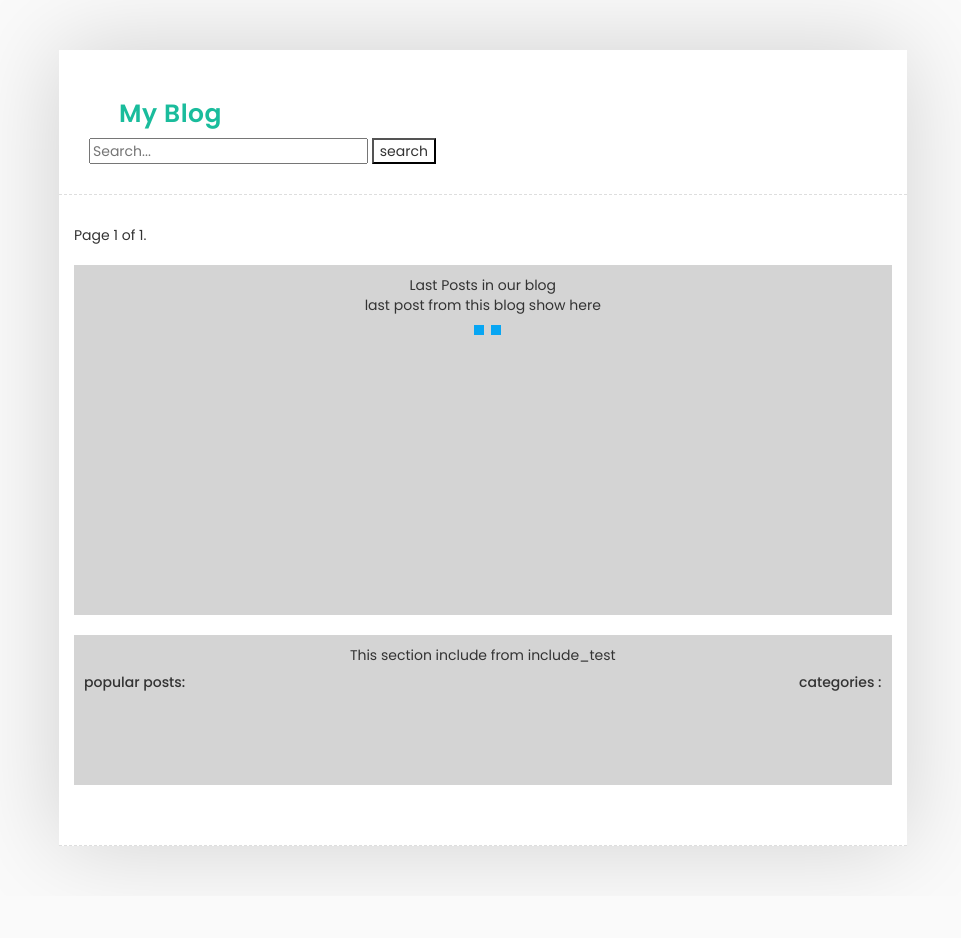
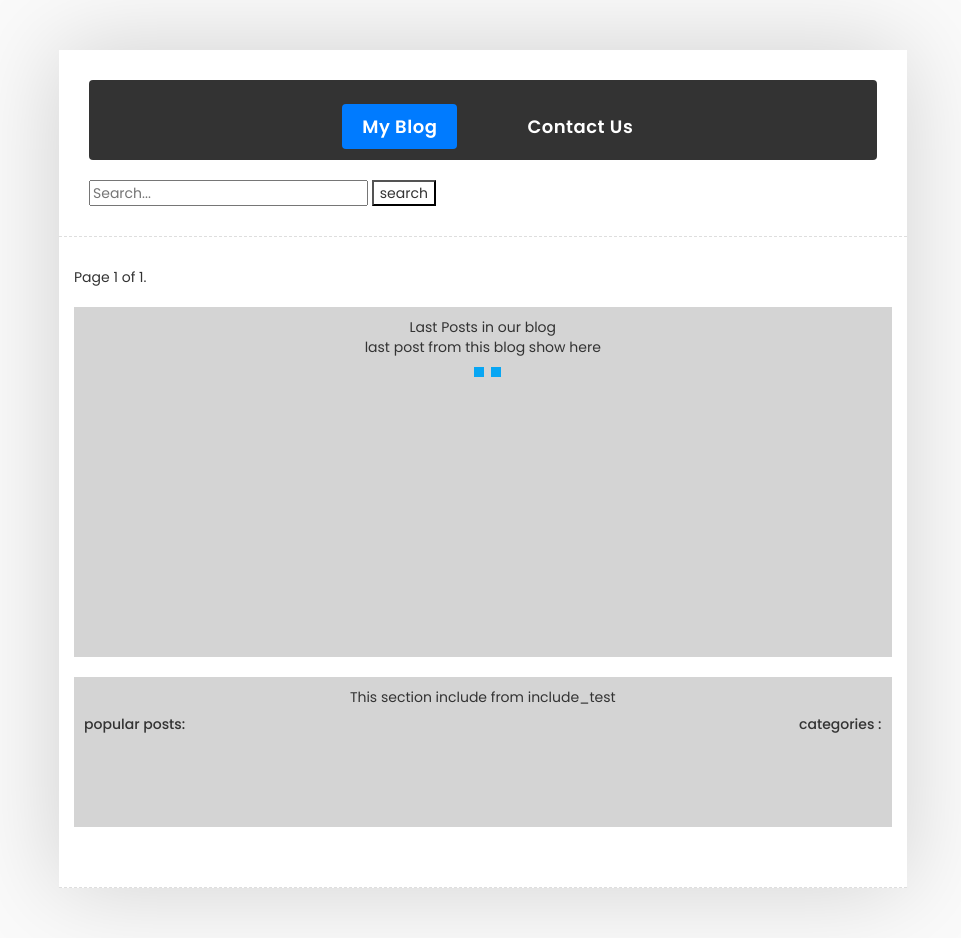
Before and after one commit to SaeedSaedi/Django_API, a Django app: page / in a window 1280 px wide. Shown: the whole page, without its empty margins (11-972 px from the left). Before the commit the page ends 870 px from the top, so only its background shows below. Run offline with Django 5.2, Linux system fonts and the light colour scheme; data that the repository does not hold is empty; some libraries are stand-ins or nearby versions.

Commit message:
add navbar

```diff
--- a/templates/blog/home.html
+++ b/templates/blog/home.html
@@ -7,7 +7,10 @@
                   <div class="row">
 
                     <div class="sub-title">
-                      <h2><a href="{% url 'blog:index' %}">My Blog</a></h2>
+                      <nav class="navbar">
+                        <h2><a href="{% url 'blog:index' %}" class="{% if request.resolver_match.url_name == 'index' %}active{% endif %}">My Blog</a></h2>
+                        <h2><a href="{% url 'blog:contact' %}" class="{% if request.resolver_match.url_name == 'contact' %}active{% endif %}">Contact Us</a></h2>
+                    </nav>
                       <form action="{% url 'blog:search' %}" method="get">
                         <input type="text" name="q" placeholder="Search..." />
                         <button type="submit">search</button>
--- a/templates/blog/single.html
+++ b/templates/blog/single.html
@@ -1,6 +1,11 @@
 {% extends "blog/base.html" %}
 {% load blog_tags %}
+
 {% block content %}
+<nav class="navbar">
+    <h2><a href="{% url 'blog:index' %}" class="{% if request.resolver_match.url_name == 'index' %}active{% endif %}">My Blog</a></h2>
+    <h2><a href="{% url 'blog:contact' %}" class="{% if request.resolver_match.url_name == 'contact' %}active{% endif %}">Contact Us</a></h2>
+</nav>
 <div class="post-title">
     <h1>{{ post.title }}</h1>
    </div>
```
